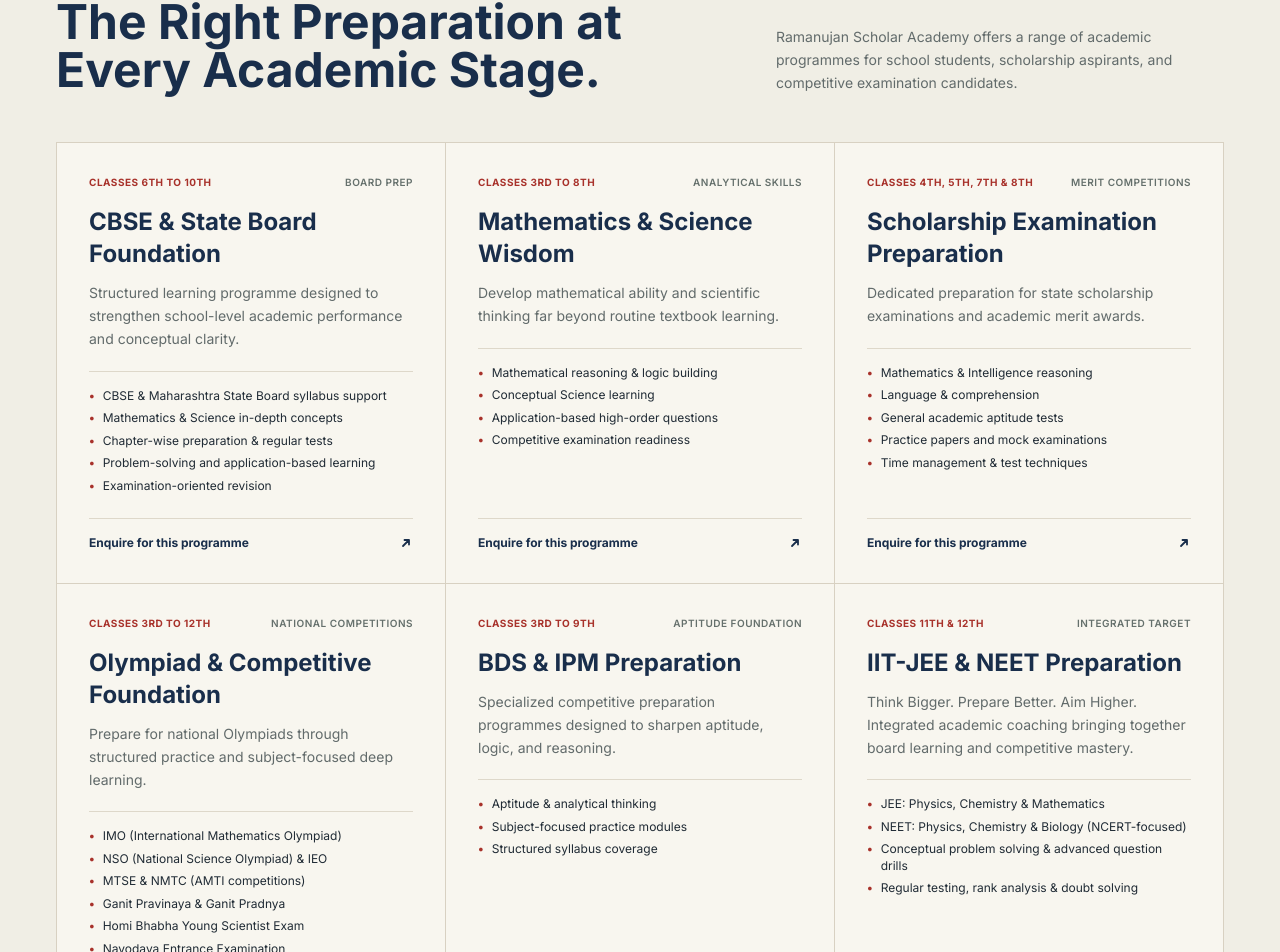
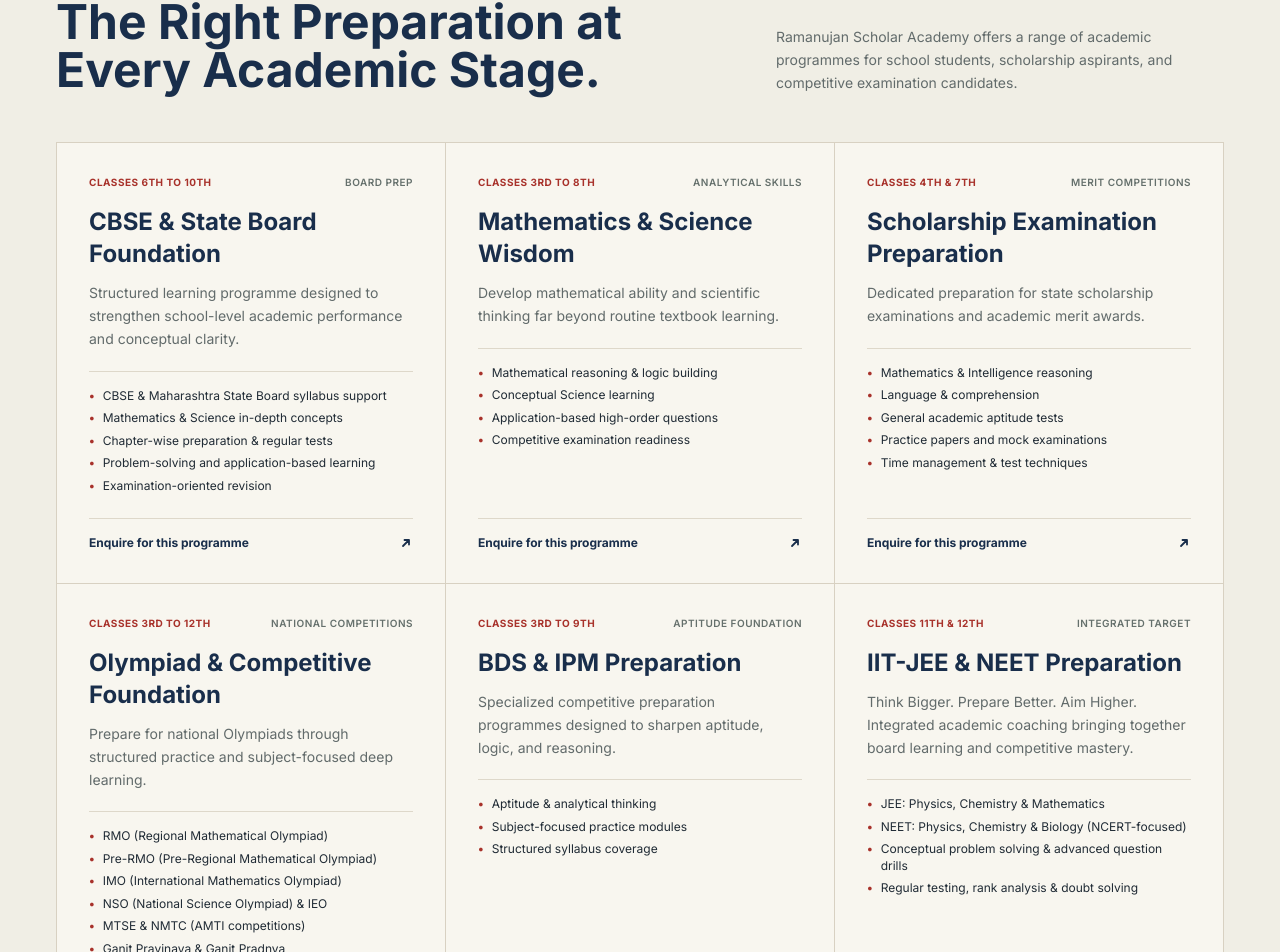
Before and after one commit to mpiyush15/rsa-akola, a Next.js app: page / in a window 1280 px wide. Shown: the part 2434-3386 px from the top of the page. Built offline with nearby package versions, Linux system fonts and the light colour scheme.

Commit message:
fix(programmes): add RMO/Pre-RMO and update scholarship classes to 4th & 7th

```diff
--- a/src/data/landingData.ts
+++ b/src/data/landingData.ts
@@ -196,7 +196,7 @@ export const PROGRAMMES: ProgrammeCoverage[] = [
   },
   {
     title: "Scholarship Examination Preparation",
-    classes: "Classes 4th, 5th, 7th & 8th",
+    classes: "Classes 4th & 7th",
     badge: "Merit Competitions",
     description: "Dedicated preparation for state scholarship examinations and academic merit awards.",
     items: [
@@ -213,6 +213,8 @@ export const PROGRAMMES: ProgrammeCoverage[] = [
     badge: "National Competitions",
     description: "Prepare for national Olympiads through structured practice and subject-focused deep learning.",
     items: [
+      "RMO (Regional Mathematical Olympiad)",
+      "Pre-RMO (Pre-Regional Mathematical Olympiad)",
       "IMO (International Mathematics Olympiad)",
       "NSO (National Science Olympiad) & IEO",
       "MTSE & NMTC (AMTI competitions)",
```
